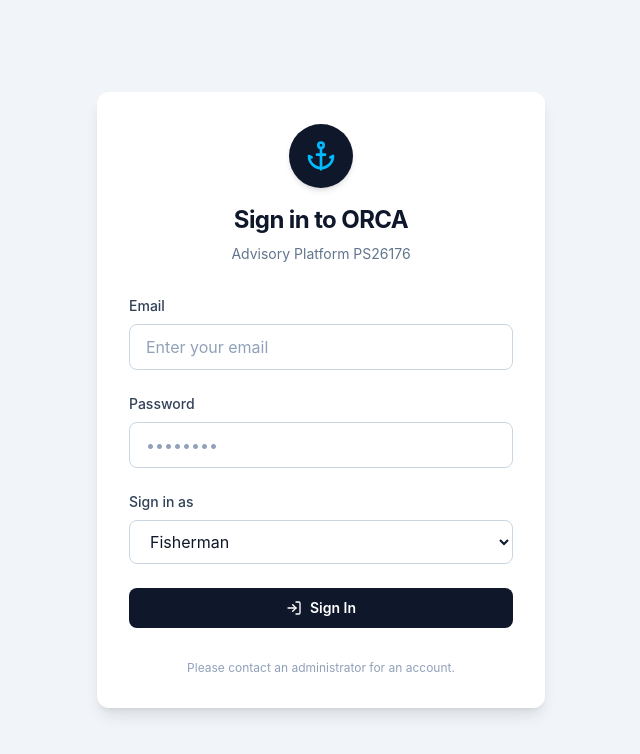
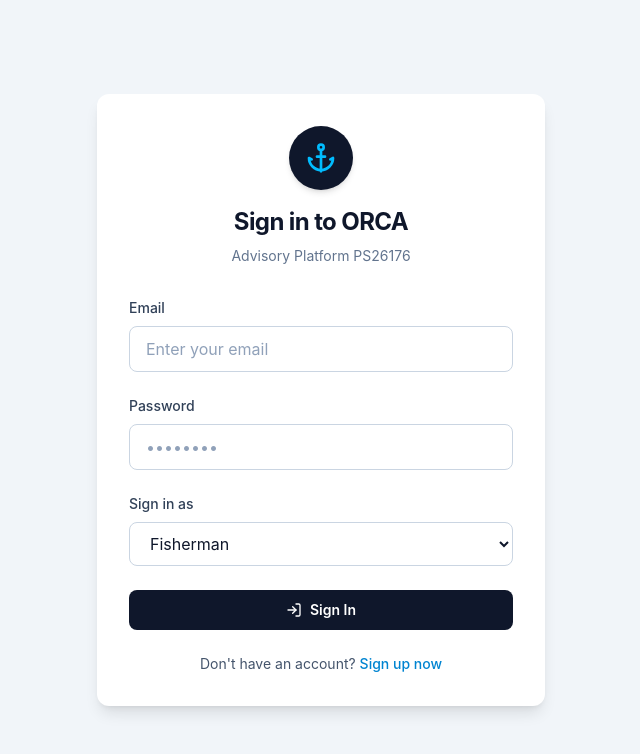
Before and after one commit to Pragdishwar/orca, a React (Vite) app in the folder frontend/: page / in a window 1280 px wide. Shown: the top 754 px of the page, without its empty margins (319-959 px from the left). Built offline with nearby package versions, Linux system fonts and the light colour scheme; no server answers.

Commit message:
feat: implement authentication login and signup UI with project configuration

```diff
--- a/frontend/index.html
+++ b/frontend/index.html
@@ -4,7 +4,7 @@
     <meta charset="UTF-8" />
     <link rel="icon" type="image/svg+xml" href="/favicon.svg" />
     <meta name="viewport" content="width=device-width, initial-scale=1.0" />
-    <title>ORCA · Muthalapozhi crossing advisory</title>
+    <title>ORCA</title>
   </head>
   <body>
     <div id="root"></div>
--- a/frontend/src/components/auth/Login.tsx
+++ b/frontend/src/components/auth/Login.tsx
@@ -12,6 +12,8 @@ export const Login: React.FC = () => {
 
   const login = useOrcaStore(state => state.login);
 
+  const [isSignUp, setIsSignUp] = useState(false);
+
   const handleSubmit = async (e: React.FormEvent) => {
     e.preventDefault();
     setError('');
@@ -19,23 +21,39 @@ export const Login: React.FC = () => {
 
     try {
       const { supabase } = await import('../../api/supabase');
-      const { error: authError } = await supabase.auth.signInWithPassword({
-        email: username, // assuming username is email for Supabase
-        password,
-      });
+      let authError;
+
+      if (isSignUp) {
+        const { error } = await supabase.auth.signUp({
+          email: username,
+          password,
+          options: {
+            data: { role },
+          },
+        });
+        authError = error;
+      } else {
+        const { error } = await supabase.auth.signInWithPassword({
+          email: username,
+          password,
+        });
+        authError = error;
+
+        if (!error) {
+          // Update the user's role metadata to match their selection
+          await supabase.auth.updateUser({
+            data: { role }
+          });
+        }
+      }
 
       if (authError) {
         throw new Error(authError.message);
       }
 
-      // Update the user's role metadata to match their selection
-      await supabase.auth.updateUser({
-        data: { role }
-      });
-
       // State update is handled automatically by onAuthStateChange in the store
     } catch (err: any) {
-      setError(err.message || 'Login failed');
+      setError(err.message || (isSignUp ? 'Sign up failed' : 'Login failed'));
     } finally {
       setLoading(false);
     }
@@ -48,7 +66,9 @@ export const Login: React.FC = () => {
           <div className="mb-4 flex h-16 w-16 items-center justify-center rounded-full bg-slate-900 shadow-md">
             <Anchor className="h-8 w-8 text-sky-400" />
           </div>
-          <h1 className="text-2xl font-bold tracking-tight text-slate-900">Sign in to ORCA</h1>
+          <h1 className="text-2xl font-bold tracking-tight text-slate-900">
+            {isSignUp ? 'Create an ORCA account' : 'Sign in to ORCA'}
+          </h1>
           <p className="mt-2 text-sm text-slate-500">Advisory Platform PS26176</p>
         </div>
 
@@ -91,7 +111,7 @@ export const Login: React.FC = () => {
 
           <div>
             <label className="mb-2 block text-sm font-medium text-slate-700" htmlFor="role">
-              Sign in as
+              {isSignUp ? 'I am a...' : 'Sign in as'}
             </label>
             <select
               id="role"
@@ -110,17 +130,26 @@ export const Login: React.FC = () => {
             disabled={loading}
             className="flex w-full items-center justify-center gap-2 rounded-lg bg-slate-900 px-4 py-2.5 text-sm font-semibold text-white hover:bg-slate-800 focus:outline-none focus:ring-2 focus:ring-slate-900 focus:ring-offset-2 disabled:opacity-70 transition-colors"
           >
-            {loading ? 'Signing in...' : (
+            {loading ? (isSignUp ? 'Signing up...' : 'Signing in...') : (
               <>
                 <LogIn className="h-4 w-4" />
-                Sign In
+                {isSignUp ? 'Sign Up' : 'Sign In'}
               </>
             )}
           </button>
         </form>
 
-        <div className="mt-8 text-center text-xs text-slate-400">
-          Please contact an administrator for an account.
+        <div className="mt-6 text-center text-sm text-slate-600">
+          {isSignUp ? 'Already have an account?' : "Don't have an account?"}{' '}
+          <button
+            onClick={() => {
+              setIsSignUp(!isSignUp);
+              setError('');
+            }}
+            className="font-medium text-sky-600 hover:text-sky-500 focus:outline-none focus:underline"
+          >
+            {isSignUp ? 'Sign in instead' : 'Sign up now'}
+          </button>
         </div>
       </div>
     </div>
```
Also changed, not shown: 2 other files (tests, documents, lock files or other folders).
